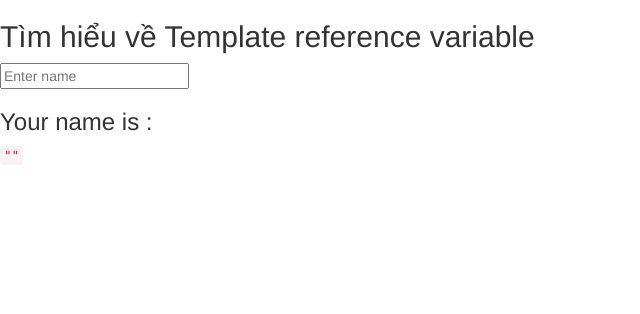
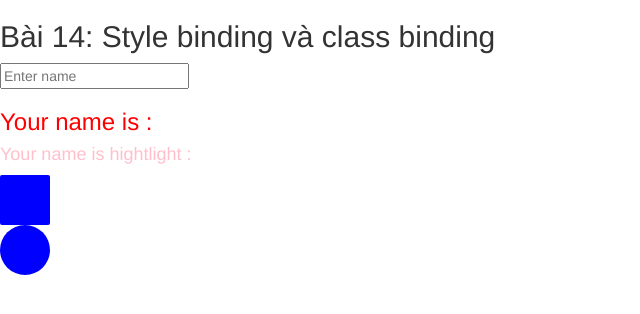
Before and after one commit to ThienBinhHY/LearnAngular4, an Angular app: page / in a window 1280 px wide. Shown: the top 314 px of the page, without its empty margins (0-640 px from the left). Built offline with nearby package versions, Linux system fonts and the light colour scheme.

Commit message:
Style binding và class binding

```diff
--- a/src/app/user-form/user-form.component.css
+++ b/src/app/user-form/user-form.component.css
@@ -0,0 +1,12 @@
+.circle {
+    width: 50px;
+    height: 50px;
+    border-radius: 25px;
+    background-color: blue;
+}
+.square {
+    width: 50px;
+    height: 50px;
+    border-radius: 2px;
+    background-color: blue;
+}
--- a/src/app/user-form/user-form.component.html
+++ b/src/app/user-form/user-form.component.html
@@ -1,6 +1,17 @@
 <!--<h1>Tìm hiểu về các kiểu binding (tiếp):Two-way data binding </h1>-->
 <!--<input placeholder="Enter name" (keyup) = showEvent($event)>-->
-<h2>Tìm hiểu về Template reference variable</h2>
+
+<!--<h2>Tìm hiểu về Template reference variable</h2>
 <input placeholder="Enter name" [(ngModel)] = "name" #txtUser>
 <h3>Your name is : {{name}}</h3>
-<code>{{txtUser.value | json}}</code>
+<code>{{txtUser.value | json}}</code>-->
+
+<!--Lập trình Angular 4 - Bài 14: Style binding và class binding-->
+<h2>Bài 14: Style binding và class binding</h2>
+<!--Style binding-->
+<input placeholder="Enter name" [(ngModel)] = "name" #txtUser>
+<h3 [style.color] =" name.length % 2 === 0 ? 'red' : 'blue' ">Your name is : {{name}}</h3>
+<h4 [style.color] =" isHighLight ? 'green' : 'pink' ">Your name is hightlight : {{name}}</h4>
+<!--class binding-->
+<div [class]="isHighLight ? 'circle' :'square'"></div>
+<div [class.circle]="!isHighLight" [class.square]="isHighLight"></div>
--- a/src/app/user-form/user-form.component.ts
+++ b/src/app/user-form/user-form.component.ts
@@ -7,6 +7,7 @@ import { Component, OnInit } from '@angular/core';
 })
 export class UserFormComponent implements OnInit {
   name = '';
+  isHighLight = false;
   constructor() { }
 
   ngOnInit() {
```
